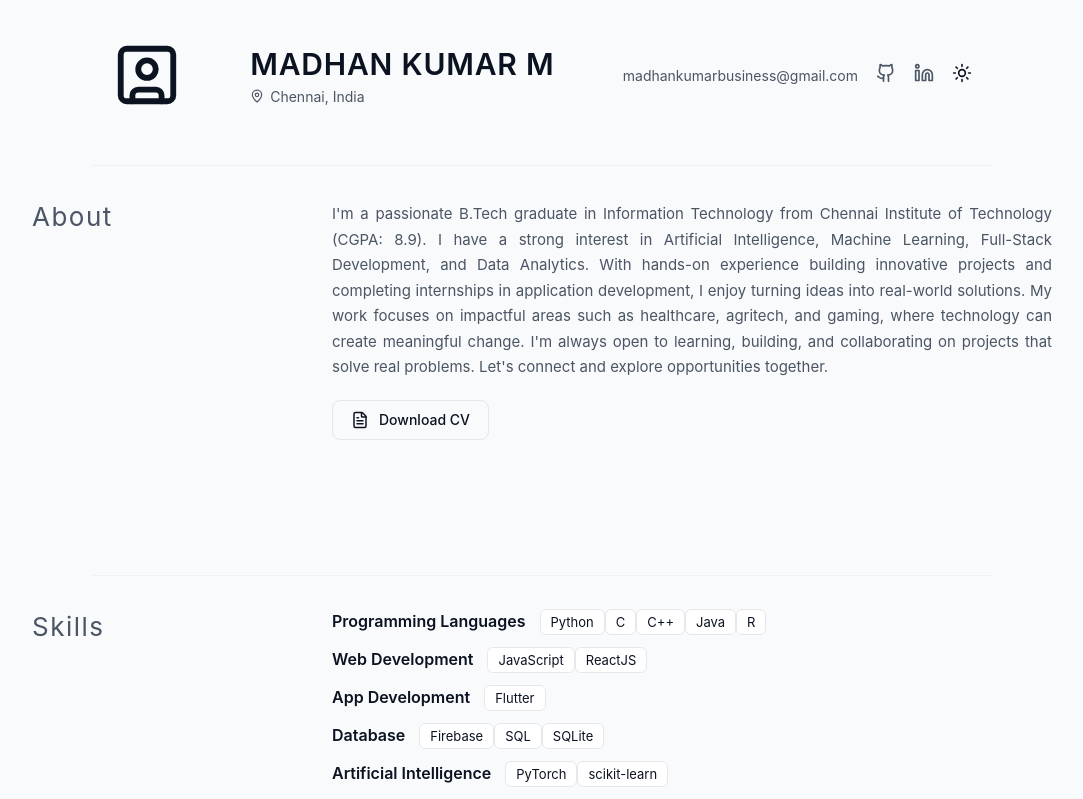
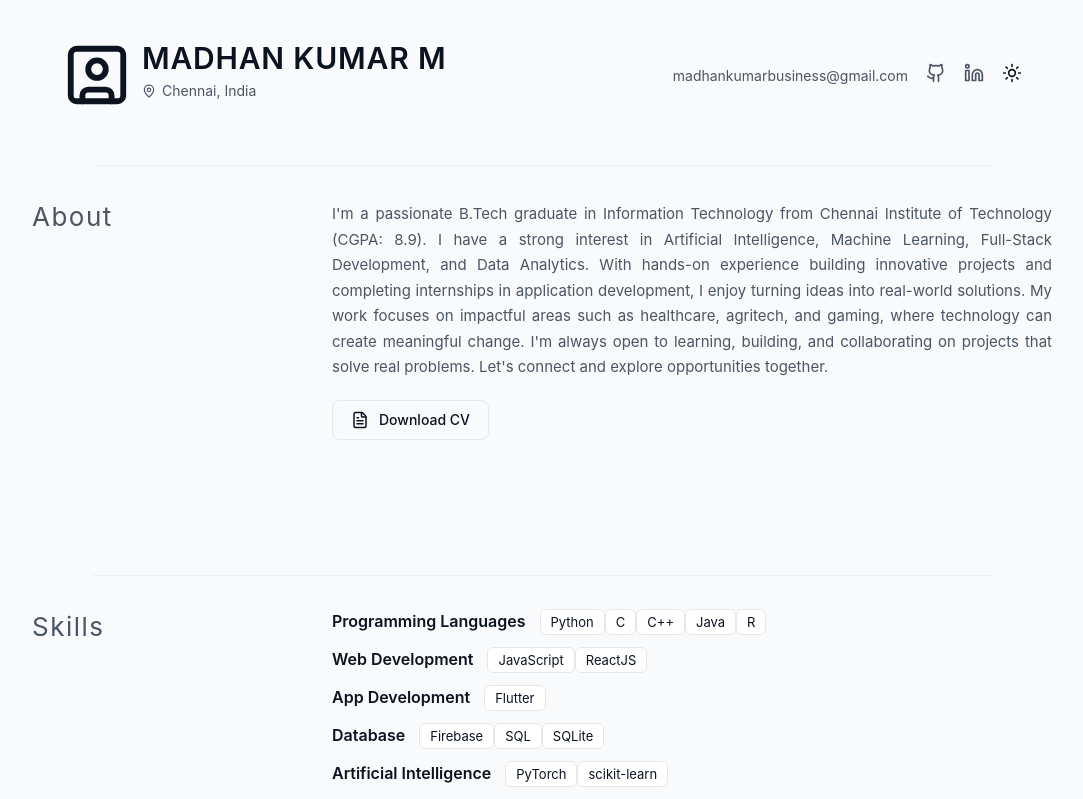
Before and after one commit to the-madhankumar/the-madhankumar.github.io, a React (Create React App) app: page / in a window 1280 px wide. Shown: the top 799 px of the page, without its empty margins (98-1181 px from the left). Built offline with nearby package versions, Linux system fonts and the light colour scheme.

Commit message:
feat(align): custom profile alignment

```diff
--- a/src/components/Home/index.css
+++ b/src/components/Home/index.css
@@ -45,12 +45,18 @@ body {
 
 .first-section {
     width: 100%;
-    max-width: 900px;
+    max-width: 1000px;
     display: flex;
     justify-content: space-between;
     align-items: center;
     gap: 20px;
     padding: 40px 20px 20px;
+}
+
+.profile {
+    display: flex;
+    flex-direction: row;
+    gap: 10px;
 }
 
 .first-section svg {
--- a/src/components/Home/index.js
+++ b/src/components/Home/index.js
@@ -20,12 +20,14 @@ const Home = () => {
     return (
         <div className={`Main-container ${darkMode ? 'dark' : 'light'}`}>
             <div className='first-section'>
-                <SquareUser size={16}/>
-                <div className='start'>
-                    <span className='my-name'>MADHAN KUMAR M</span>
-                    <span className='my-location'>
-                        <MapPin /> Chennai, India
-                    </span>
+                <div className='profile'>
+                    <SquareUser size={16} />
+                    <div className='start'>
+                        <span className='my-name'>MADHAN KUMAR M</span>
+                        <span className='my-location'>
+                            <MapPin /> Chennai, India
+                        </span>
+                    </div>
                 </div>
 
                 <div className='my-links'>
```
